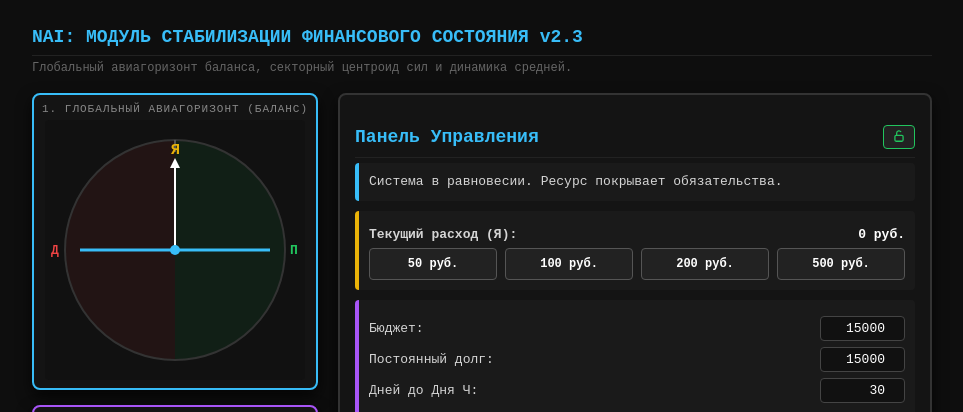
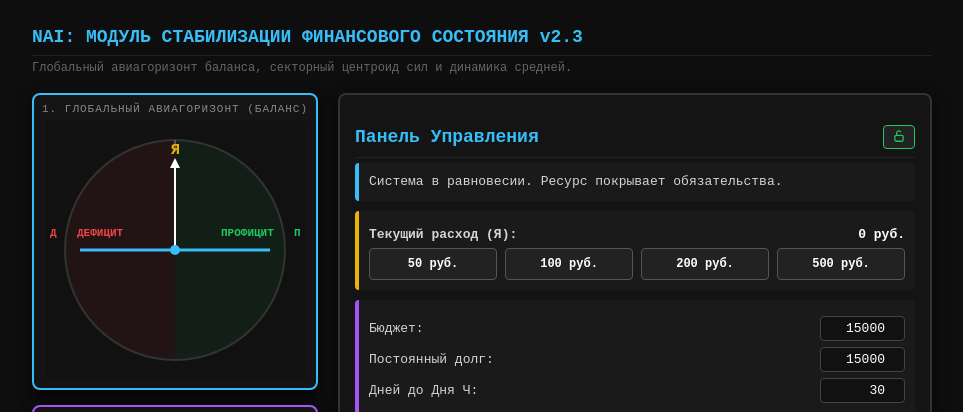
Before and after one commit to nai-apps/fin-module, a plain HTML site: page index.html in a window 1280 px wide. Shown: the top 412 px of the page, without its empty margins (158-1121 px from the left). Drawn offline with Linux system fonts and the light colour scheme.

Commit message:
Update index.html

```diff
--- a/index.html
+++ b/index.html
@@ -148,11 +148,13 @@
             gCtx.lineWidth = 2;
             gCtx.stroke();
 
-                        gCtx.font = "bold 13px Courier New";
-gCtx.fillStyle = '#ef4444';
-gCtx.fillText('Д', 6, cY + 4);
-gCtx.fillStyle = '#22c55e';
-gCtx.fillText('П', 245, cY + 4);
+                                                gCtx.font = "bold 11px Courier New";
+            gCtx.fillStyle = '#ef4444';
+            gCtx.fillText('Д', 5, cY - 14);
+            gCtx.fillText('ДЕФИЦИТ', 32, cY - 14);
+            gCtx.fillStyle = '#22c55e';
+            gCtx.fillText('ПРОФИЦИТ', 176, cY - 14);
+            gCtx.fillText('П', 249, cY - 14);
 
             gCtx.save();
             gCtx.translate(cX, cY);
```
